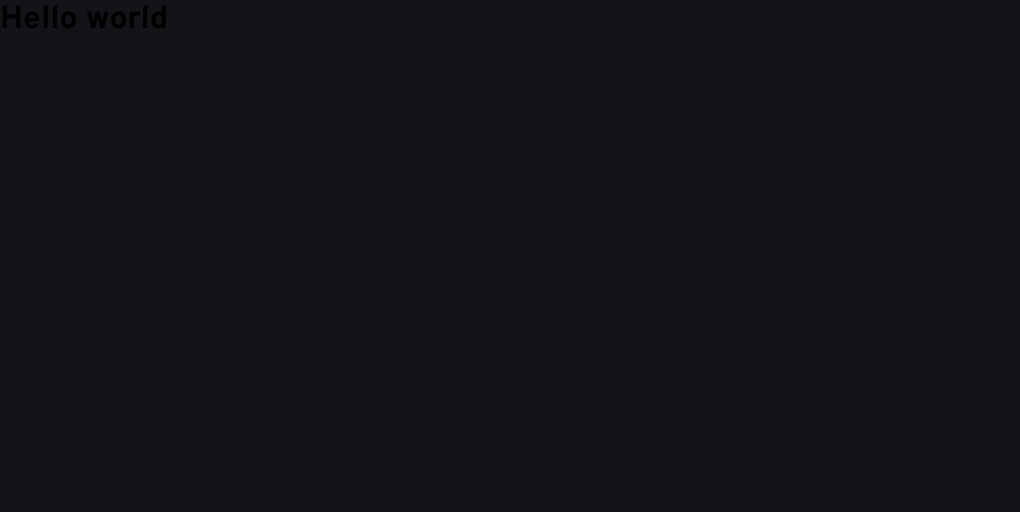
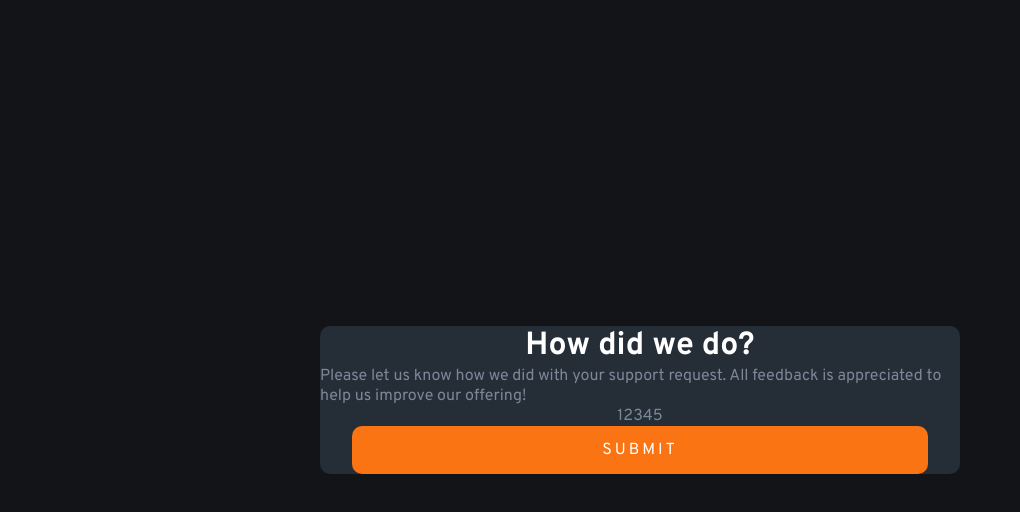
Before and after one commit to allankruger/interactive-rating-component, a React (Vite) app: page / in a window 1280 px wide. Shown: the top 512 px of the page, without its empty margins (0-1020 px from the left). Built offline with nearby package versions, Linux system fonts and the light colour scheme.

Commit message:
adds basic card structure

```diff
--- a/src/App.jsx
+++ b/src/App.jsx
@@ -1,9 +1,25 @@
-import './global.css';
+import "./global.css";
+import styles from "./App.module.css";
 
 export function App() {
   return (
-    <div>
-      <h1>Hello world</h1>
+    <div className={styles.card}>
+      <h1>How did we do?</h1>
+
+      <p>
+        Please let us know how we did with your support request. All feedback is
+        appreciated to help us improve our offering!
+      </p>
+
+      <ul className={styles.ratings}>
+        <li>1</li>
+        <li>2</li>
+        <li>3</li>
+        <li>4</li>
+        <li>5</li>
+      </ul>
+
+      <button className={styles.button}>Submit</button>
     </div>
   );
 }
--- /dev/null
+++ b/src/App.module.css
@@ -0,0 +1,37 @@
+.card {
+    display: flex;
+    flex-direction: column;
+    align-items: center;
+    background: var(--dark-blue);
+    max-width: 40rem;
+    margin: 0;
+    position: absolute;
+    top: 50%;
+    left: 50%;
+    -ms-transform: translate(-50%, -50%);
+    transform: translate(-50%, -50%);
+
+    border-radius: 10px;
+    color: var(--medium-grey);
+}
+
+.card h1 {
+    color: var(--white);
+}
+
+.ratings {
+    list-style-type: none;
+    display: flex;
+    color: var(--medium-grey);
+}
+
+.button {
+    background-color: var(--primary);
+    color: var(--white);
+    width: 90%;
+    border: 0;
+    border-radius: 10px;
+    height: 3rem;
+    text-transform: uppercase;
+    letter-spacing: 3px;
+}
```
